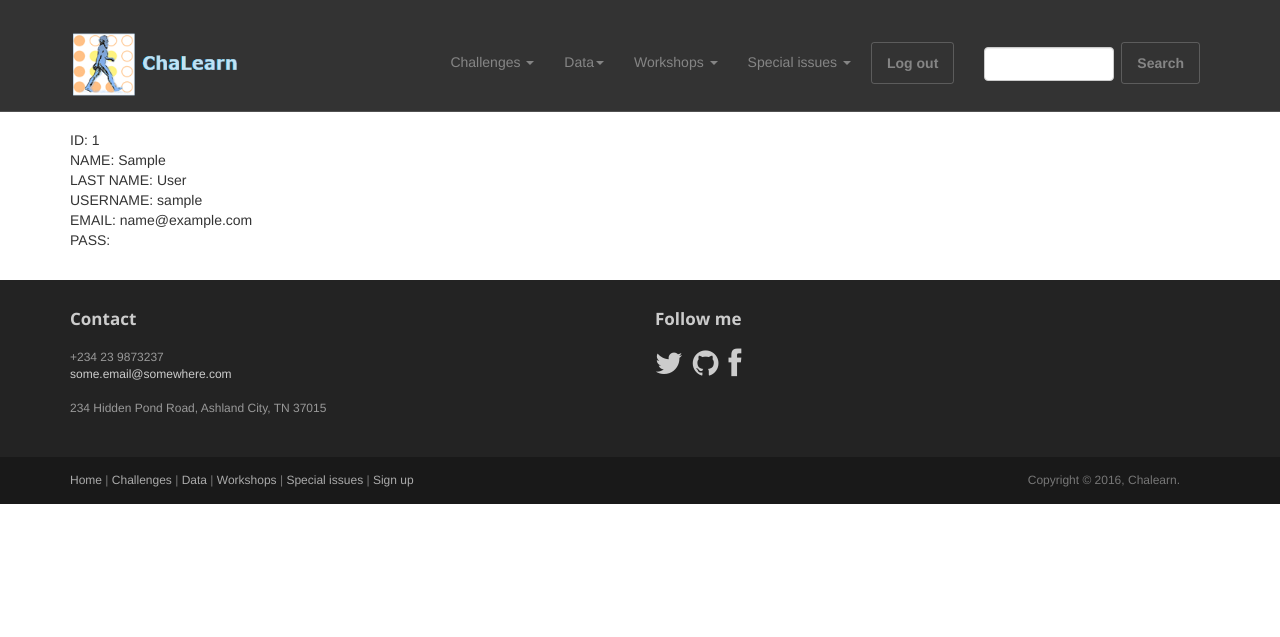
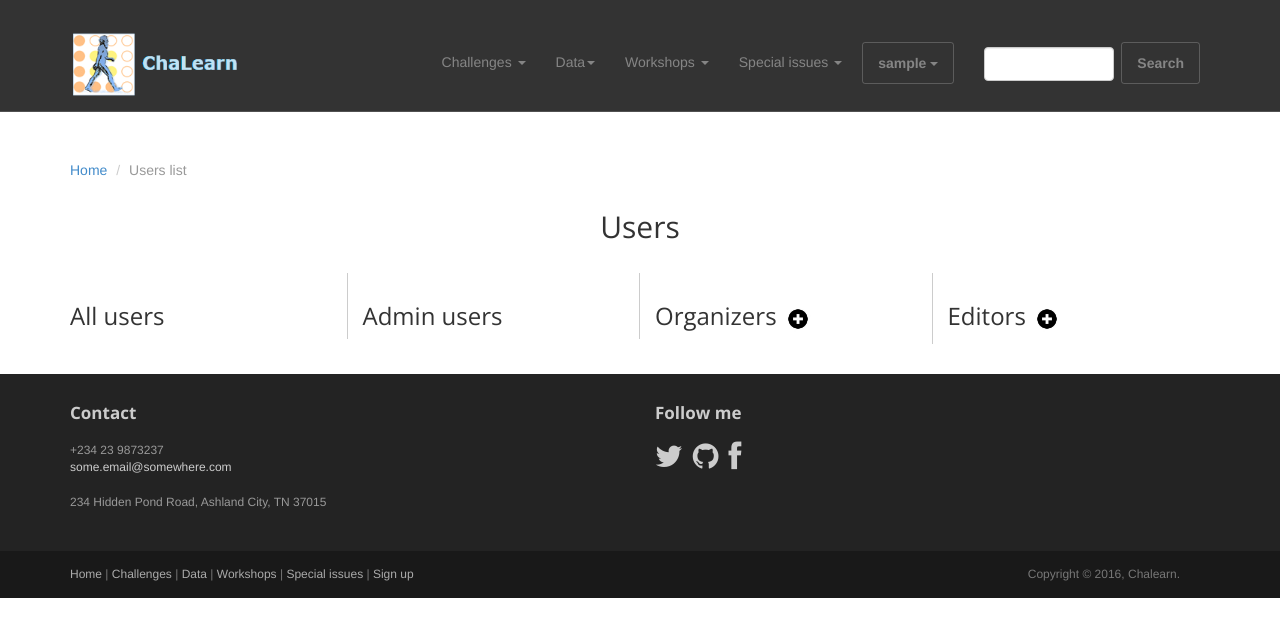
Before and after one commit to HuPBA/chalearnlap, a Django app: page /users/list/ in a window 1280 px wide. Shown: the top 637 px of the page. Run offline with Django 3.2, Linux system fonts and the light colour scheme; the visitor is signed in with stand-in values (Sample User, id 1); data comes from the database, SQL or seed files in the repository; some libraries are stand-ins or nearby versions.

Commit message:
Edit users

```diff
--- a/shared-folder/src/static/css/main.css
+++ b/shared-folder/src/static/css/main.css
@@ -380,3 +380,61 @@ img.pull-left
 {
     margin-top: 12px;
 }
+
+.col-separator:not(:last-child)
+{
+    border-right: 1px solid #ccc;
+}
+
+.dropdown-submenu
+{
+    position: relative;
+}
+
+.dropdown-submenu>.dropdown-menu
+{
+    top: 0;
+    left: 100%;
+    margin-top: -6px;
+    margin-left: -1px;
+    -webkit-border-radius: 0 6px 6px 6px;
+    -moz-border-radius: 0 6px 6px;
+    border-radius: 0 6px 6px 6px;
+}
+
+.dropdown-submenu:hover>.dropdown-menu
+{
+    display: block;
+}
+
+.dropdown-submenu>a:after
+{
+    display: block;
+    content: " ";
+    float: right;
+    width: 0;
+    height: 0;
+    border-width: 5px 0 5px 5px;
+    margin-top: 5px;
+    margin-right: -10px;
+}
+
+.dropdown-submenu.pull-left
+{
+    float: none;
+}
+
+.dropdown-submenu.pull-left>.dropdown-menu
+{
+    left: -100%;
+    margin-left: 10px;
+    -webkit-border-radius: 6px 0 6px 6px;
+    -moz-border-radius: 6px 0 6px 6px;
+    border-radius: 6px 0 6px 6px;
+}
+
+.plus-icon
+{
+    width: 30px;
+    height: 30px;
+}
--- a/shared-folder/src/templates/base.html
+++ b/shared-folder/src/templates/base.html
@@ -93,15 +93,22 @@
                                 </li>
                             </ul>
                         </li>
-                        {% if user.is_authenticated %}
-                            <li class="div-header">
-                                <a class="btn" href="{% url "logout" %}">Log out</a>
-                            </li>
-                        {% else %}
-                            <li class="div-header">
+                        <li class="div-header">
+                            {% if user.is_authenticated %}
+                                <a class="btn" data-toggle="dropdown">{{ user.username }} <span class="caret"></span></a>
+                                <ul class="dropdown-menu multi-level">
+                                    <li class="dropdown-submenu">
+                                    <a href="">Admin site</a>
+                                    <ul class="dropdown-menu">
+                                        <li><a href="{% url "list" %}">Users list</a></li>
+                                    </ul>
+                                    </li>
+                                    <li><a href="{% url "logout" %}">Log out</a></li>
+                                </ul>
+                            {% else %}
                                 <a class="btn" href="{% url "sign" %}">SIGN IN / SIGN UP</a>
-                            </li>
-                        {% endif %}
+                            {% endif %}
+                        </li>
                         <li>
                             <input type="text" class="form-control input-search">
                         </li>
--- a/shared-folder/src/templates/list-users.html
+++ b/shared-folder/src/templates/list-users.html
@@ -1,11 +1,38 @@
 {% extends "base.html" %}
+{% load staticfiles %}
 {% block container %}
-	{% for user in users %}
-		ID: {{ user.id }}</br>
-		NAME: {{ user.first_name }}</br>
-		LAST NAME: {{ user.last_name }}</br>
-		USERNAME: {{ user.username }}</br>
-		EMAIL: {{ user.email }}</br>
-		PASS: {{ user.password }}</br>
-	{% endfor %}
+	<ol class="breadcrumb">
+        <li>
+            <a href="{% url "home" %}">Home</a>
+        </li>
+        <li class="active">Users list</li>
+    </ol>
+    <h2 class="text-center top-space">Users</h2>
+    <br>
+    <div class="row">
+        <div class="col-sm-3 col-separator">
+            <h3>All users</h3>
+            {% for profile in profiles %}
+	            <p><a href='{{ profile.get_absolute_url }}'>{{ profile.user.username }}</a></p>
+            {% endfor %}
+        </div>
+        <div class="col-sm-3 col-separator">
+            <h3>Admin users<br></h3>
+            {% for admin in admins %}
+                <p><a href='{{ admin.get_absolute_url }}'>{{ admin.user.username }}</a></p>
+            {% endfor %}
+        </div>
+        <div class="col-sm-3 col-separator">
+            <h3>Organizers <a href="{% url "user-creation" id=1 %}"><img class="plus-icon" src="{% static "images/plus-icon.jpg" %}" alt="Add Organizer"></a> </h3>
+            {% for organizer in organizers %}
+                <p><a href='{{ organizer.get_absolute_url }}'>{{ organizer.user.username }}</a></p>
+            {% endfor %}
+        </div>
+        <div class="col-sm-3 col-separator">
+            <h3>Editors <a href="{% url "user-creation" id=2 %}"><img class="plus-icon" src="{% static "images/plus-icon.jpg" %}" alt="Add Editor"></a> </h3>
+            {% for editor in editors %}
+                <p><a href='{{ editor.get_absolute_url }}'>{{ editor.user.username }}</a></p>
+            {% endfor %}
+        </div>
+    </div>
 {% endblock container %}
--- a/shared-folder/src/users/urls.py
+++ b/shared-folder/src/users/urls.py
@@ -8,4 +8,5 @@ urlpatterns = [
     url(r'^sign/$', views.sign, name="sign"),
     url(r'^list/$', views.list, name="list"),
     url(r'^detail/(?P<id>\d+)/$', views.detail, name="detail"),
+    url(r'^user-creation/(?P<id>\d+)/$', views.user_creation, name="user-creation"),
 ]
--- a/shared-folder/src/users/views.py
+++ b/shared-folder/src/users/views.py
@@ -1,10 +1,11 @@
 from django.shortcuts import render, get_object_or_404
 from django.http import HttpResponse
-from .forms import UserRegForm, UserLogForm, ProfileForm, AffiliationForm
+from .forms import UserRegForm, UserLogForm, ProfileForm, AffiliationForm, UserCreationForm
 from django.contrib.auth.models import User
 from django.views.decorators.csrf import csrf_protect
 from django.contrib import messages
 from django.contrib.auth import authenticate, login, logout
+from .models import Profile, Profile_Event, Affiliation
 
 def home(request):
 	return render(request, "home.html", {});
@@ -55,6 +56,7 @@ def sign(request):
 					else:
 						print 'not active'
 				else:
+
 					print 'None'
 			else:
 				print 'not valid'
@@ -68,15 +70,66 @@ def sign(request):
 	return render(request, "sign.html", context)
 
 def list(request):
-	queryset = User.objects.all()
+	profiles = Profile.objects.all()
+	admins = Profile.objects.all().filter(profile__role="admin")
+	editors = Profile.objects.all().filter(profile__role="editors")
+	organizers = Profile.objects.all().filter(profile__role="organizers")
 	context = {
-		"users": queryset,
+		"profiles": profiles,
+		"admins": admins,
+		"editors": editors,
+		"organizers": organizers
 	}
 	return render(request, "list-users.html", context);
 
 def detail(request, id=None):
-	instance = get_object_or_404(User, id=id)
+	profile = get_object_or_404(Profile, id=id)
 	context = {
-		"instance": instance
+		"profile": profile
 	}
 	return render(request, "detail.html", context)
+
+@csrf_protect
+def user_creation(request, id=None):
+	userCreationForm = UserCreationForm()
+	profileForm = ProfileForm()
+	affiliationForm = AffiliationForm()
+	if request.method == 'POST':
+		userCreationForm = UserCreationForm(request.POST)
+		profileForm = ProfileForm(request.POST)
+		affiliationForm = AffiliationForm(request.POST)
+		if userCreationForm.is_valid():
+			if profileForm.is_valid():
+				if affiliationForm.is_valid():
+					fname = userCreationForm.cleaned_data["first_name"]
+					lname = userCreationForm.cleaned_data["last_name"]
+					bio = profileForm.cleaned_data["bio"]
+					aff_name = affiliationForm.cleaned_data["name"]
+					aff_country = affiliationForm.cleaned_data["country"]
+					aff_city = affiliationForm.cleaned_data["city"]
+					new_aff = Affiliation(name=aff_name, country=aff_country, city=aff_city)
+					# new_aff.save()
+					new_user = User.objects.create_user(username=(fname+lname), email=None, password=None)
+					new_user.first_name = fname
+					new_user.last_name = lname
+					# new_user.save()
+					new_profile = Profile(user=new_user, affiliation=new_aff, bio=bio)
+					# new_profile.save()
+					if id==1: # organizer
+						new_profile_event = Profile_Event(profile=new_profile, role="editor")
+					elif id==2: # editor
+						new_profile_event = Profile_Event(profile=new_profile, role="editor")
+					# new_profile_event.save()
+					messages.success(request, "User registered succesfully")
+				else:
+					messages.error(request, affiliationForm.errors)
+			else:
+				messages.error(request, profileForm.errors)
+		else:
+			messages.error(request, userCreationForm.errors)
+	context = {
+		"userCreationForm": userCreationForm,
+		"profileForm": profileForm,
+		"affiliationForm": affiliationForm
+	}
+	return render(request, "user-creation.html", context)
```
Also changed, not shown: shared-folder/src/templates/detail.html (+19 -6 lines), shared-folder/src/templates/user-creation.html (added, +88 -0 lines), shared-folder/src/users/forms.py (+23 -0 lines), shared-folder/src/users/models.py (+17 -1 lines), shared-folder/src/static/images/plus-icon.jpg (added), shared-folder/src/users/migrations/0009_auto_20160407_1912.py (added), 1 other file.
